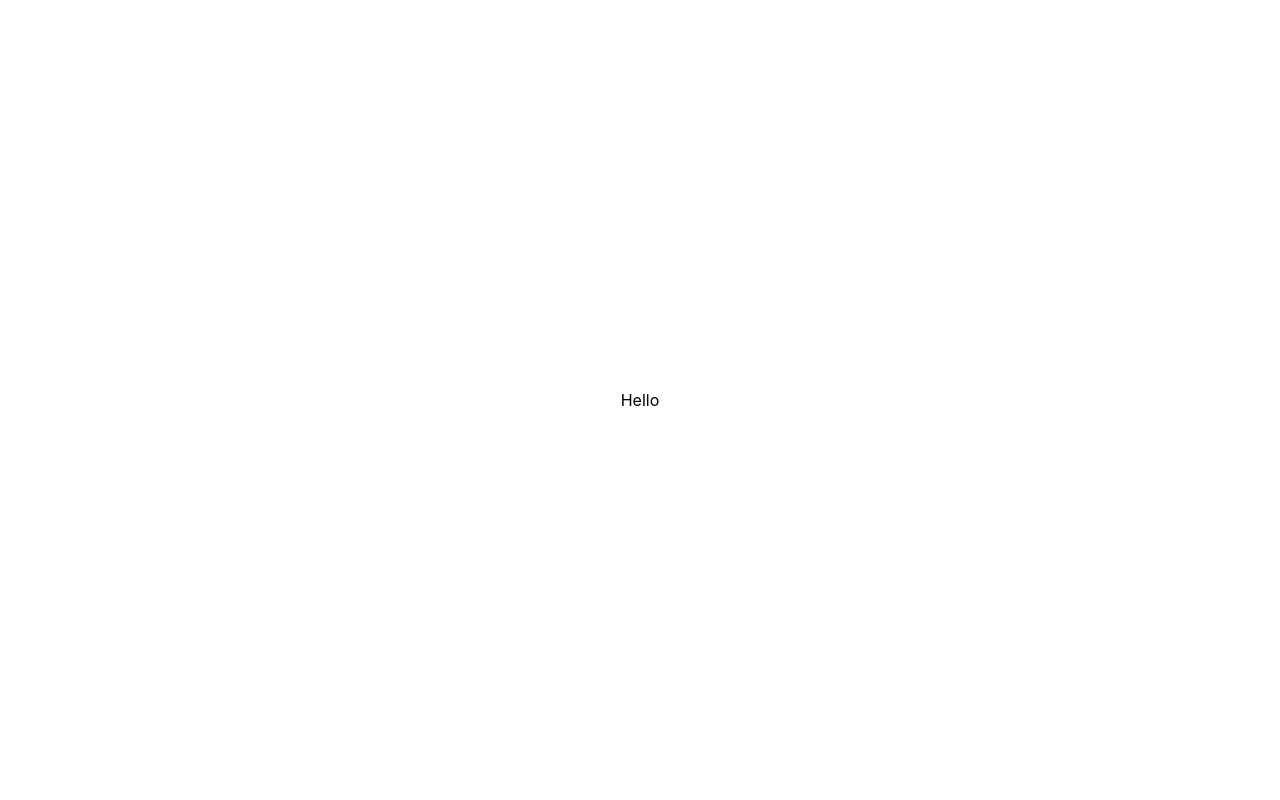
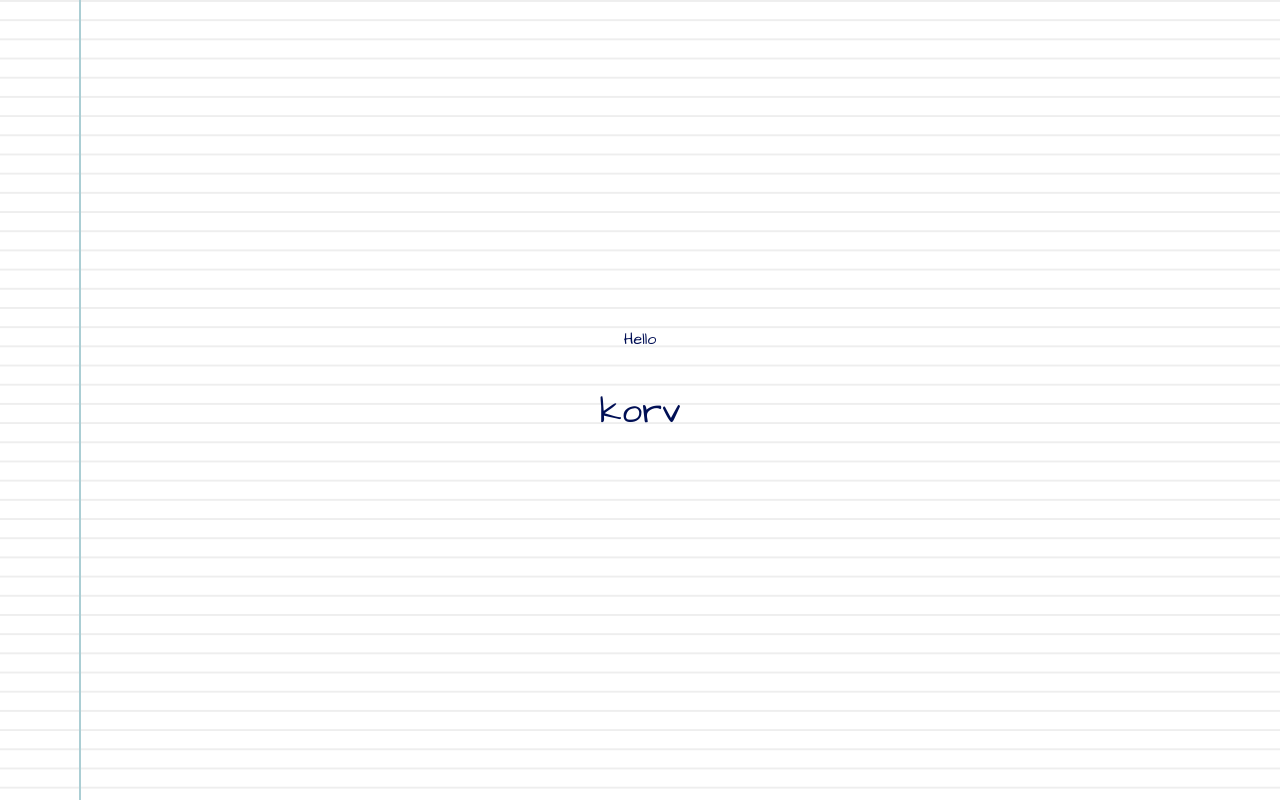
Before and after one commit to ozckarr/hangman_TS_training, a React (Create React App) app in the folder hangman/: page / in a window 1280 px wide. Built offline with nearby package versions, Linux system fonts and the light colour scheme.

Commit message:
jesttest

```diff
--- a/hangman/public/index.html
+++ b/hangman/public/index.html
@@ -3,12 +3,19 @@
   <head>
     <meta charset="utf-8" />
     <link rel="icon" href="%PUBLIC_URL%/favicon.ico" />
+    <link rel="preconnect" href="https://fonts.googleapis.com" />
+    <link rel="preconnect" href="https://fonts.gstatic.com" crossorigin />
+    <link
+      href="https://fonts.googleapis.com/css2?family=Architects+Daughter&display=swap"
+      rel="stylesheet"
+    />
     <meta name="viewport" content="width=device-width, initial-scale=1" />
     <meta name="theme-color" content="#000000" />
     <meta
       name="description"
       content="Web site created using create-react-app"
     />
+
     <link rel="apple-touch-icon" href="%PUBLIC_URL%/logo192.png" />
     <!--
       manifest.json provides metadata used when your web app is installed on a
--- /dev/null
+++ b/hangman/src/components/Guesses.tsx
@@ -0,0 +1,18 @@
+import React from "react";
+import styled from "styled-components";
+
+const Container = styled.div`
+  font-size: 36px;
+`;
+
+interface GuessesProps {
+  letter: string;
+}
+
+export const Guesses: React.FC<GuessesProps> = ({ letter }) => {
+  return (
+    <Container>
+      <p>{letter}</p>
+    </Container>
+  );
+};
--- a/hangman/src/components/Layout.tsx
+++ b/hangman/src/components/Layout.tsx
@@ -1,15 +1,33 @@
 import React from "react";
 import styled from "styled-components";
+import { Guesses } from "./Guesses";
 
 const Container = styled.div`
+  font-family: "Architects Daughter", cursive;
+  color: #000f55;
   align-items: center;
   justify-content: center;
   display: flex;
   flex-direction: column;
   min-height: 100vh;
   width: 100vw;
+  background-color: #fff;
+  background-image: linear-gradient(
+      90deg,
+      transparent 79px,
+      #abced4 79px,
+      #abced4 81px,
+      transparent 81px
+    ),
+    linear-gradient(#eee 0.1em, transparent 0.1em);
+  background-size: 100% 1.2em;
 `;
 
 export const Layout: React.FC = () => {
-  return <Container>Hello</Container>;
+  return (
+    <Container>
+      Hello
+      <Guesses letter="korv" />
+    </Container>
+  );
 };
```
Also changed, not shown: hangman/src/components/modules/handleGuess.tsx (added), 1 other file (tests, documents, lock files or other folders).
